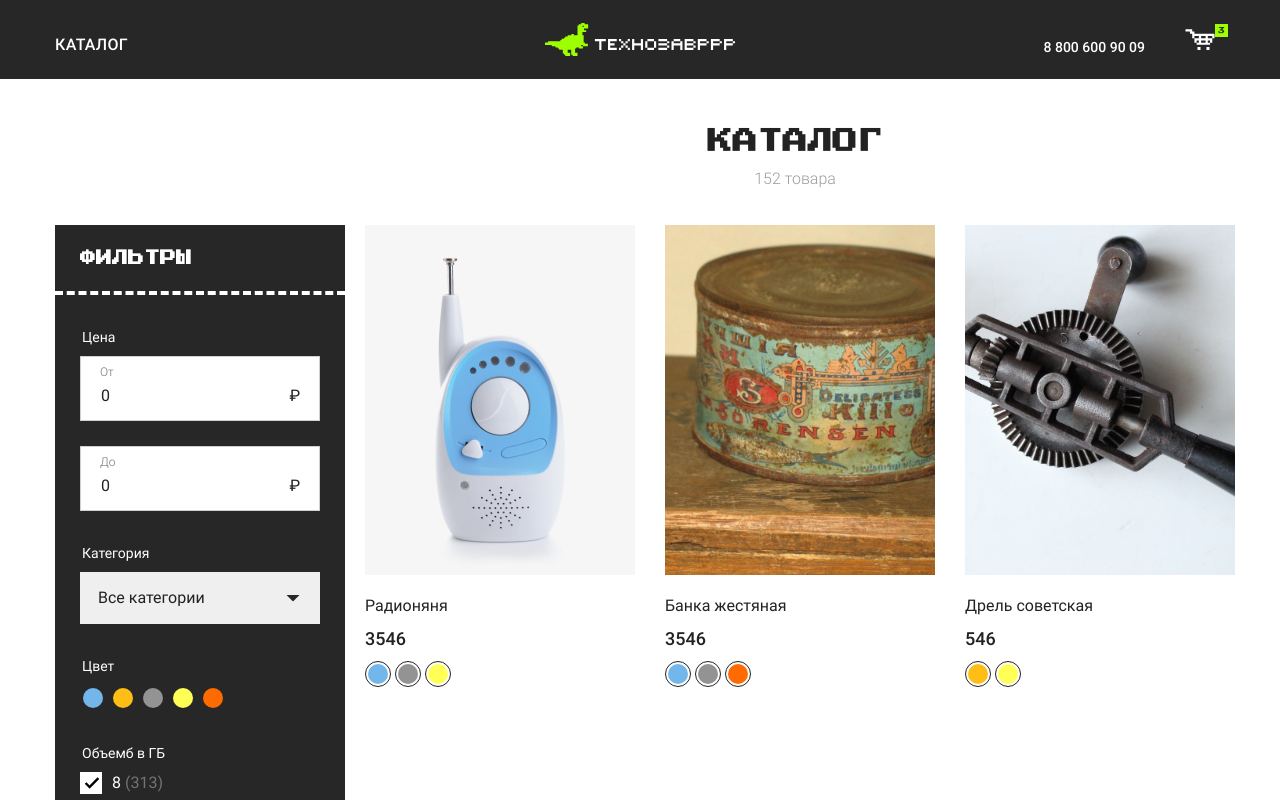
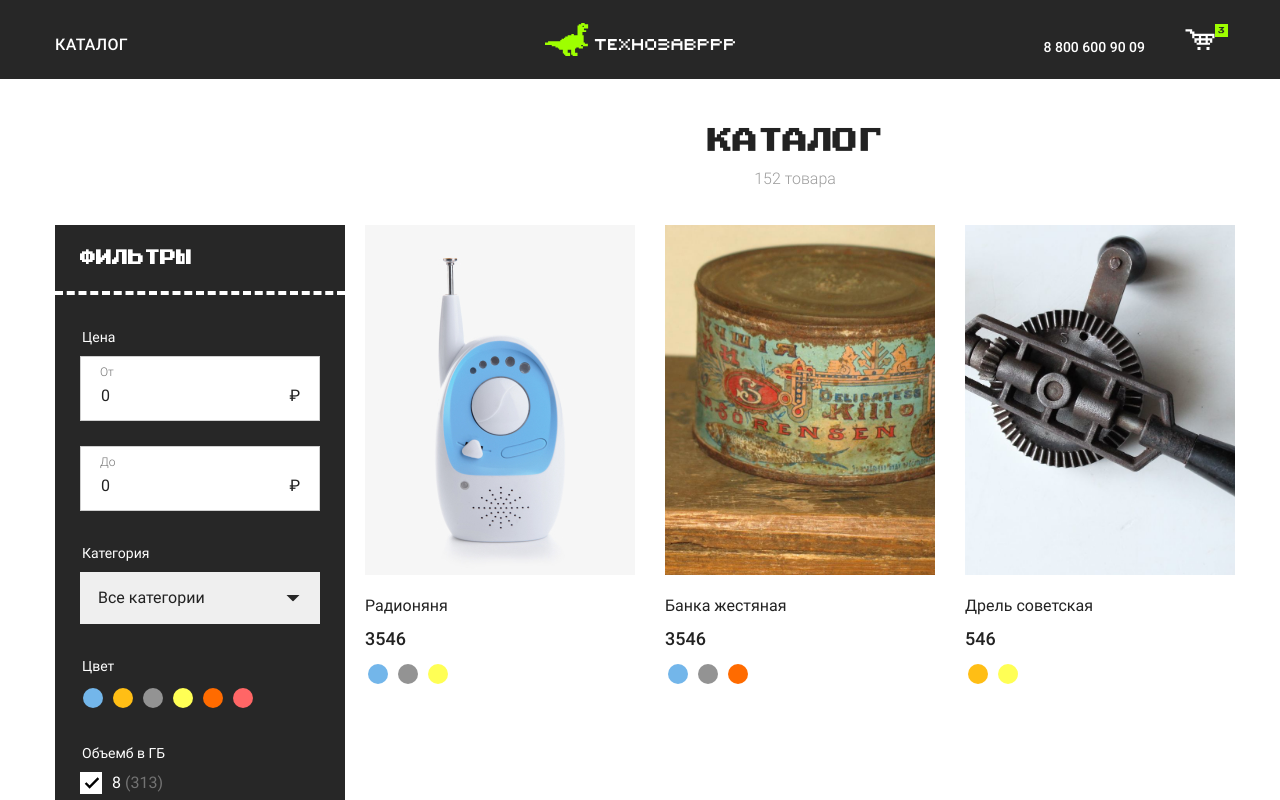
Before and after one commit to dkurchigin/sklbx_vue, a Vue app: page / in a window 1280 px wide. Shown: the top 800 px of the page. Built offline with nearby package versions, Linux system fonts and the light colour scheme.

Commit message:
add colorcomponent

```diff
--- /dev/null
+++ b/src/components/ColorBlock.vue
@@ -0,0 +1,29 @@
+<template>
+  <ul class="colors">
+    <li class="colors__item" v-for="color in colors" :key="color.id">
+      <label class="colors__label">
+        <input class="colors__radio sr-only" type="radio"
+               :value="color.id" v-model="computedColor">
+        <span class="colors__value" :style="{'background-color': color.value}">
+                  </span>
+      </label>
+    </li>
+  </ul>
+</template>
+
+<script>
+export default {
+  name: 'ColorBlock',
+  props: ['colors', 'currentColor'],
+  computed: {
+    computedColor: {
+      get() {
+        return this.currentColor;
+      },
+      set(value) {
+        return this.$emit('update:currentColor', value);
+      },
+    },
+  },
+};
+</script>
--- a/src/components/ProductFilter.vue
+++ b/src/components/ProductFilter.vue
@@ -29,16 +29,7 @@
 
       <fieldset class="form__block">
         <legend class="form__legend">Цвет</legend>
-        <ul class="colors">
-          <li class="colors__item" v-for="color in colors" :key="color.id">
-            <label class="colors__label">
-              <input class="colors__radio sr-only" type="radio"
-                     :value="color.id" v-model="currentColor">
-              <span class="colors__value" :style="{'background-color': color.value}">
-                  </span>
-            </label>
-          </li>
-        </ul>
+        <ColorBlock :colors="colors" :current-color.sync="currentColor"></ColorBlock>
       </fieldset>
 
       <fieldset class="form__block">
@@ -115,10 +106,12 @@
 </template>
 
 <script>
+import ColorBlock from '@/components/ColorBlock.vue';
 import categories from '../data/categories';
 import colors from '../data/colors';
 
 export default {
+  components: { ColorBlock },
   props: ['priceFrom', 'priceTo', 'categoryId', 'colorId'],
   data() {
     return {
--- a/src/components/ProductItem.vue
+++ b/src/components/ProductItem.vue
@@ -15,22 +15,17 @@
     </span>
 
     <ul class="colors colors--black">
-      <li class="colors__item" v-for="one_color in getColors" :key="one_color.value">
-        <label class="colors__label">
-          <input class="colors__radio sr-only" type="radio"
-                 :checked="one_color.value">
-          <span class="colors__value" :style="{'background-color': one_color.value}">
-          </span>
-        </label>
-      </li>
+      <ColorBlock :colors="getColors" :current-color.sync="getColors[0]"></ColorBlock>
     </ul>
   </li>
 </template>
 
 <script>
+import ColorBlock from '@/components/ColorBlock.vue';
 import colors from '../data/colors';
 
 export default {
+  components: { ColorBlock },
   data() {
     return {
       color: '#73b6ea',
--- a/src/data/colors.js
+++ b/src/data/colors.js
@@ -19,4 +19,8 @@ export default [
     id: 5,
     value: '#FF6B00',
   },
+  {
+    id: 6,
+    value: '#F66',
+  },
 ];
```
